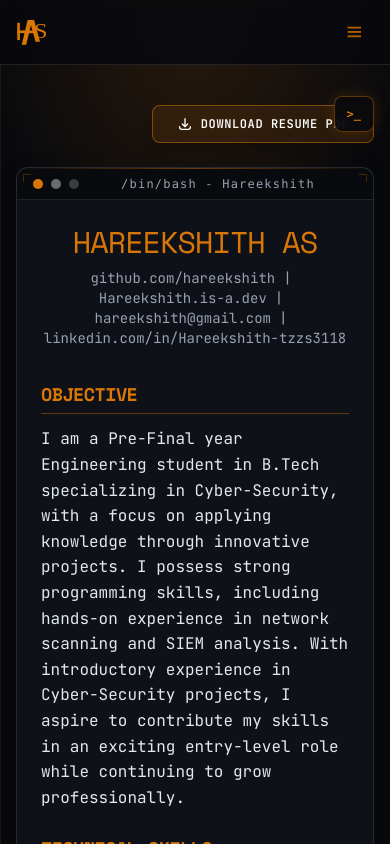
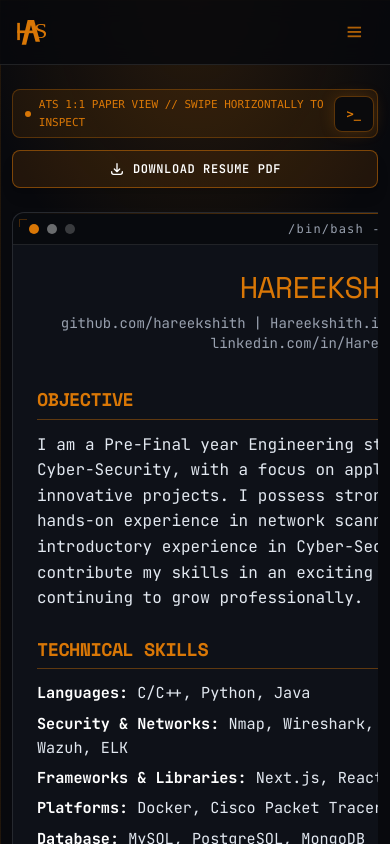
Before and after one commit to Hareekshith/Portfolio, a React (Vite) app: page /resume in a window 390 px wide. Shown: the top 844 px of the page. Built offline with nearby package versions, Linux system fonts and the light colour scheme.

Commit message:
Resume rendering in mobile fixed with horizontal scrolling

```diff
--- a/src/comp/resume.jsx
+++ b/src/comp/resume.jsx
@@ -2,14 +2,19 @@ import React from 'react';
 
 const Resume = () => {
   return (
-    <div className="w-full py-10 px-4 sm:px-6 lg:px-8 flex flex-col items-center">
+    <div className="w-full py-6 sm:py-10 px-3 sm:px-6 lg:px-8 flex flex-col items-center">
 
-      {/* Download Button Row */}
-      <div className="max-w-4xl w-full flex justify-end mb-6">
+      {/* Download Button Row & Mobile Guidance */}
+      <div className="max-w-5xl w-full flex flex-col sm:flex-row items-center justify-between gap-3 mb-6">
+        <div className="flex items-center gap-2 text-[11px] font-mono text-[#d97706] bg-[#d97706]/10 border border-[#d97706]/30 px-3 py-1.5 rounded-lg md:hidden w-full sm:w-auto justify-center">
+          <span className="w-1.5 h-1.5 rounded-full bg-[#d97706] animate-pulse"></span>
+          <span>ATS 1:1 PAPER VIEW // SWIPE HORIZONTALLY TO INSPECT</span>
+        </div>
+        <div className="w-full sm:w-auto flex justify-end ml-auto">
           <a
             href="/ATS_Resume_Hareekshith.pdf"
             download="Hareekshith_Resume.pdf"
-          className="btn-primary gap-2 shadow-lg"
+            className="btn-primary gap-2 shadow-lg w-full sm:w-auto text-center"
           >
             <svg className="w-4 h-4" fill="none" stroke="currentColor" viewBox="0 0 24 24" xmlns="http://www.w3.org/2000/svg">
               <path strokeLinecap="round" strokeLinejoin="round" strokeWidth="2" d="M4 16v1a3 3 0 003 3h10a3 3 0 003-3v-1m-4-4l-4 4m0 0l-4-4m4 4V4"></path>
@@ -17,8 +22,11 @@ const Resume = () => {
             <span>Download Resume PDF</span>
           </a>
         </div>
+      </div>
 
-      <article className="max-w-5xl w-full flat-card shadow-2xl relative">
+      {/* Horizontal Swipe Container preserving 1:1 ATS paper dimensions & exact alignment */}
+      <div className="w-full max-w-5xl overflow-x-auto pb-4 custom-resume-scroll">
+        <article className="min-w-[700px] md:min-w-full w-full flat-card shadow-2xl relative">
           <div className="hud-bracket hud-bracket-tl"></div>
           <div className="hud-bracket hud-bracket-tr"></div>
           <div className="hud-bracket hud-bracket-bl"></div>
@@ -191,6 +199,7 @@ continuing to grow professionally.</p>
         </section>
       </article>
       </div>
+    </div>
   );
 };
 
--- a/src/index.css
+++ b/src/index.css
@@ -224,3 +224,28 @@ h1, h2, h3, h4, h5 {
   scrollbar-width: thin;
   scrollbar-color: #d97706 var(--color-mocha-dark);
 }
+
+/* Horizontal Scrollbar for Resume ATS Sheet */
+.custom-resume-scroll {
+  -webkit-overflow-scrolling: touch;
+  scroll-behavior: smooth;
+}
+
+.custom-resume-scroll::-webkit-scrollbar {
+  height: 6px;
+}
+
+.custom-resume-scroll::-webkit-scrollbar-track {
+  background: var(--color-mocha-dark);
+  border-radius: 999px;
+}
+
+.custom-resume-scroll::-webkit-scrollbar-thumb {
+  background: rgba(217, 119, 6, 0.45);
+  border-radius: 999px;
+  border: 1px solid var(--color-mocha-dark);
+}
+
+.custom-resume-scroll::-webkit-scrollbar-thumb:hover {
+  background: #d97706;
+}
```
Lines whose indentation alone changed are shown as unchanged.
